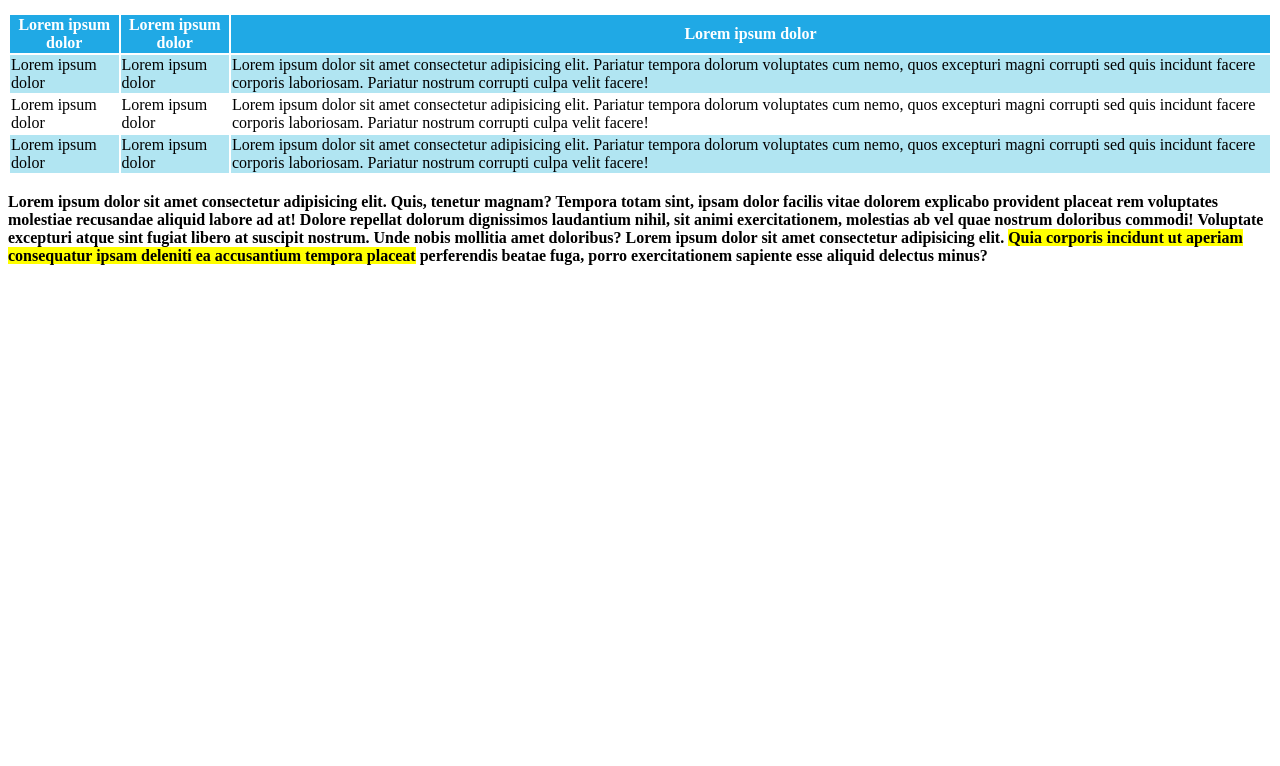
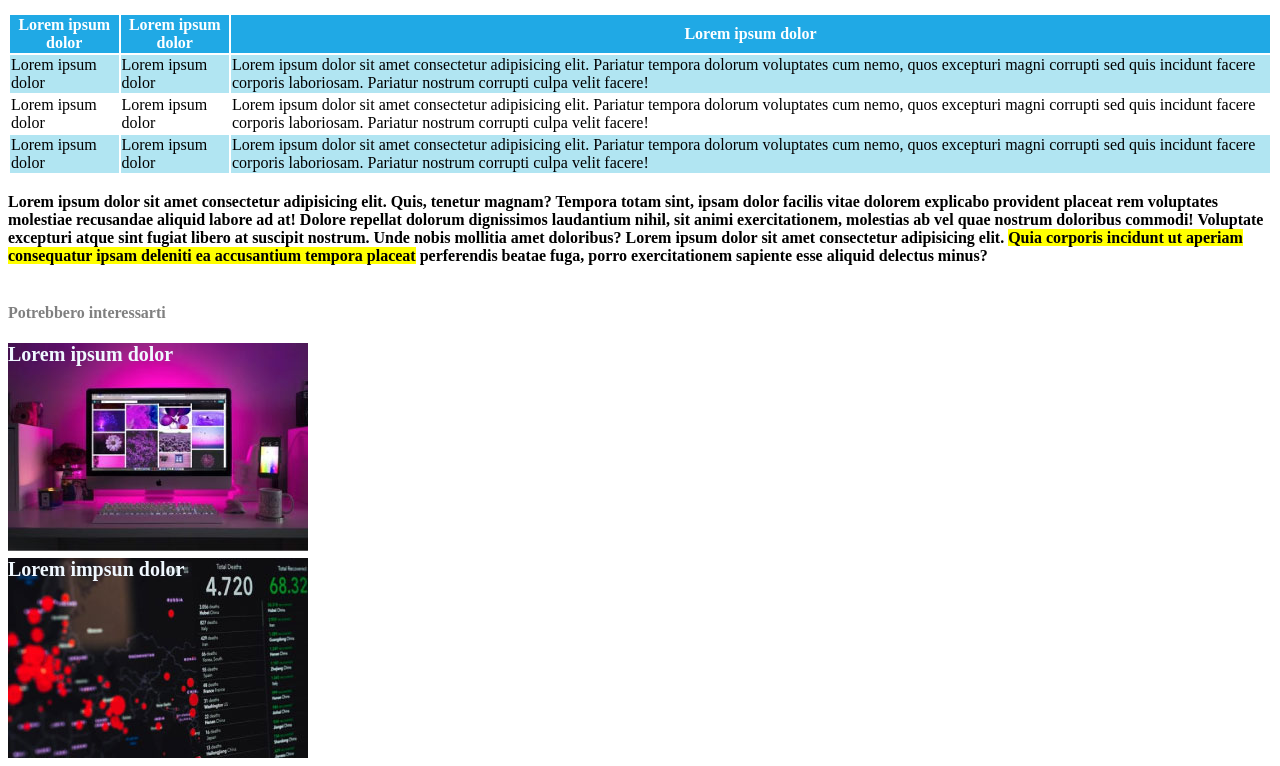
Before and after one commit to CiroMarra/html-css-booleaner, a plain HTML site: page index.html in a window 1280 px wide. Shown: the part 1601-2367 px from the top of the page. Before the commit the page ends 1874 px from the top, so only its background shows below. Drawn offline with Linux system fonts and the light colour scheme.

Commit message:
feat: add footer and some fix for header

```diff
--- a/index.html
+++ b/index.html
@@ -74,8 +74,8 @@
         <!-- /intestazione della tabella -->
 
         <!-- corpo della tabella -->
-        <tbody>
-            <tr class="corpo-tabella">
+        <tbody class="corpo-tabella">
+            <tr class="tabella-azzurra">
                 <td>Lorem ipsum dolor</td>
                 <td>Lorem ipsum dolor</td>
                 <td>Lorem ipsum dolor sit amet consectetur adipisicing elit. Pariatur tempora dolorum voluptates cum nemo, quos excepturi magni corrupti sed quis incidunt facere corporis laboriosam. Pariatur nostrum corrupti culpa velit facere!</td>
@@ -85,7 +85,7 @@
                 <td>Lorem ipsum dolor</td>
                 <td>Lorem ipsum dolor sit amet consectetur adipisicing elit. Pariatur tempora dolorum voluptates cum nemo, quos excepturi magni corrupti sed quis incidunt facere corporis laboriosam. Pariatur nostrum corrupti culpa velit facere!</td>
             </tr>
-            <tr class="corpo-tabella">
+            <tr class="tabella-azzurra">
                 <td>Lorem ipsum dolor</td>
                 <td>Lorem ipsum dolor</td>
                 <td>Lorem ipsum dolor sit amet consectetur adipisicing elit. Pariatur tempora dolorum voluptates cum nemo, quos excepturi magni corrupti sed quis incidunt facere corporis laboriosam. Pariatur nostrum corrupti culpa velit facere!</td>
@@ -110,10 +110,21 @@
             Lorem ipsum dolor sit amet consectetur adipisicing elit. <span>Quia corporis incidunt ut aperiam consequatur ipsam deleniti ea accusantium tempora placeat</span> perferendis beatae fuga, porro exercitationem sapiente esse aliquid delectus minus?
         </article>
     </section>
+    <br>
+    <!-- /fine secondo articolo  -->
+</main>
 
+<!-- Potrebbero interessarti -->
+<footer>
+    <h4>Potrebbero interessarti</h4>
+    <div class="img-interessarti1">
+    Lorem ipsum dolor
+    </div>
+    <div class="img-interessarti2">
+    Lorem impsun dolor
+    </div>
+</footer>
 
-
-    </main>
 
 </body>
 </html>
--- a/style.css
+++ b/style.css
@@ -1,14 +1,17 @@
+
+header {
+    background-color:#4EA0FF;
+    background-image: url(img/pattern.png);
+    background-size: 16%;
+   }
 
 .logo {
+
     width: 300px;
     height: 100px;
-    background-image: url(img/pattern.png);
+  }
 
-}
 
-header {
- background-color:#4EA0FF;
-}
 
 h1 {
    font-size: 70px;
@@ -39,17 +42,18 @@ ul {
 article {
     font-weight: 700;
 }
-
+/* tabella */
 .titolo-tabella {
     background-color:#20A9E5;
 }
 
-.corpo-tabella {
+.tabella-azzurra {
     background-color: #B1E5F2;
 }
 
 .tabella {
     width: 100%;
+
 }
 
 .tabella-bianca {
@@ -59,3 +63,30 @@ article {
 .intestazione-tabella {
     color: white;
 }
+/*fine tabella */
+
+.img-interessarti1 {
+    background-image: url(img/monitor.jpg);
+    color: aliceblue;
+    font-size: 20px;
+    width: 300px;
+    height: 200px;
+    font-weight: 800;
+    padding-bottom: 15px;
+    background-repeat: no-repeat;
+
+}
+
+.img-interessarti2 {
+    background-image: url(img/graph.jpg);
+    color: aliceblue;
+    font-size: 20px;
+    width: 300px;
+    height: 200px;
+    font-weight: 800;
+}
+
+h4 {
+    color:#808080;
+
+}
```
